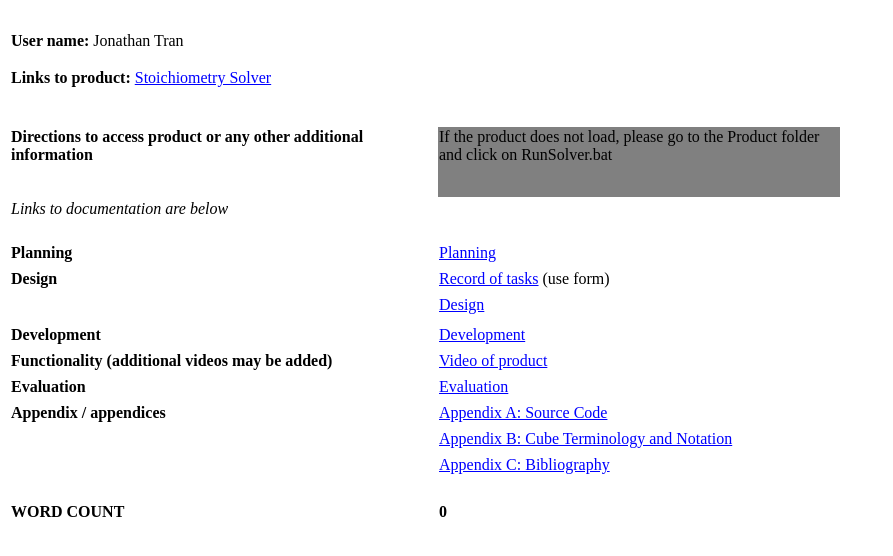
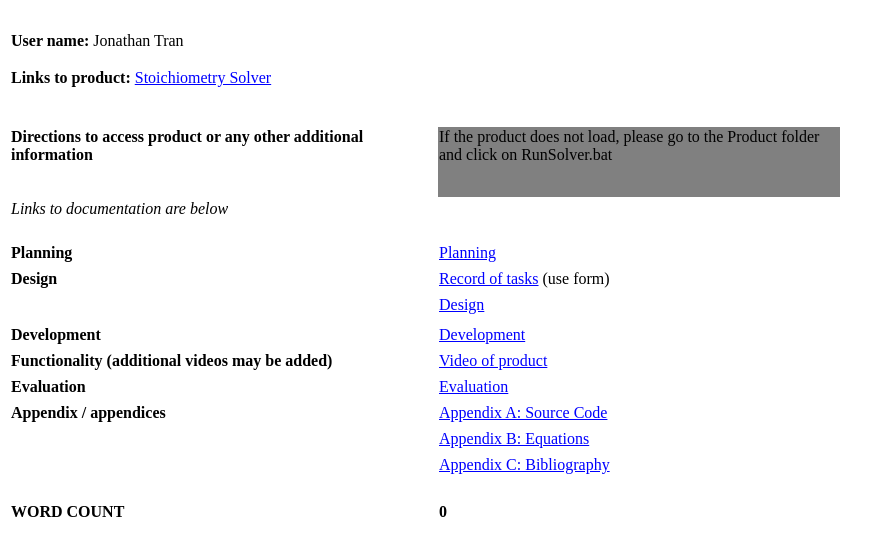
Before and after one commit to j-a-m-e-s/Progamming2Website, a plain HTML site: page index.html in a window 1280 px wide. Shown: the part 102-658 px from the top of the page, without its empty margins (0-893 px from the left). Drawn offline with Linux system fonts and the light colour scheme.

Commit message:
Update index.html

```diff
--- a/index.html
+++ b/index.html
@@ -155,7 +155,7 @@
 
 			<tr>
 				<td width=320 colspan=2><p><b></b></p></td>
-				<td width=400><a href="Documentation/Appendix B Terms and Equations.docx">Appendix B: Cube Terminology and Notation</a></td>
+				<td width=400><a href="Documentation/Appendix B Terms and Equations.docx">Appendix B: Equations</a></td>
 				<td width=200></td>
 			</tr>
 
```
